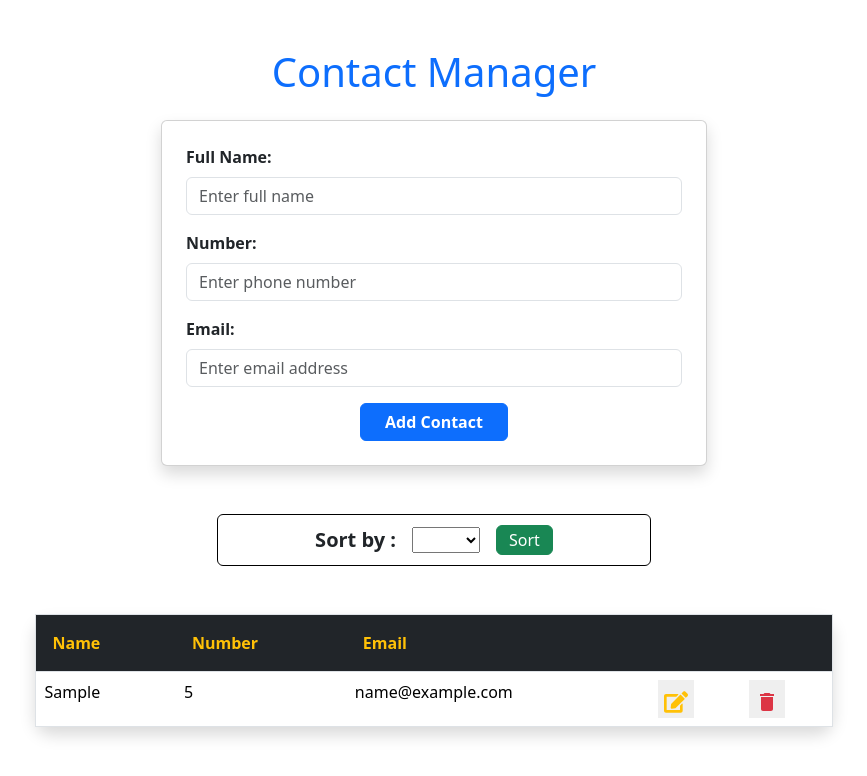
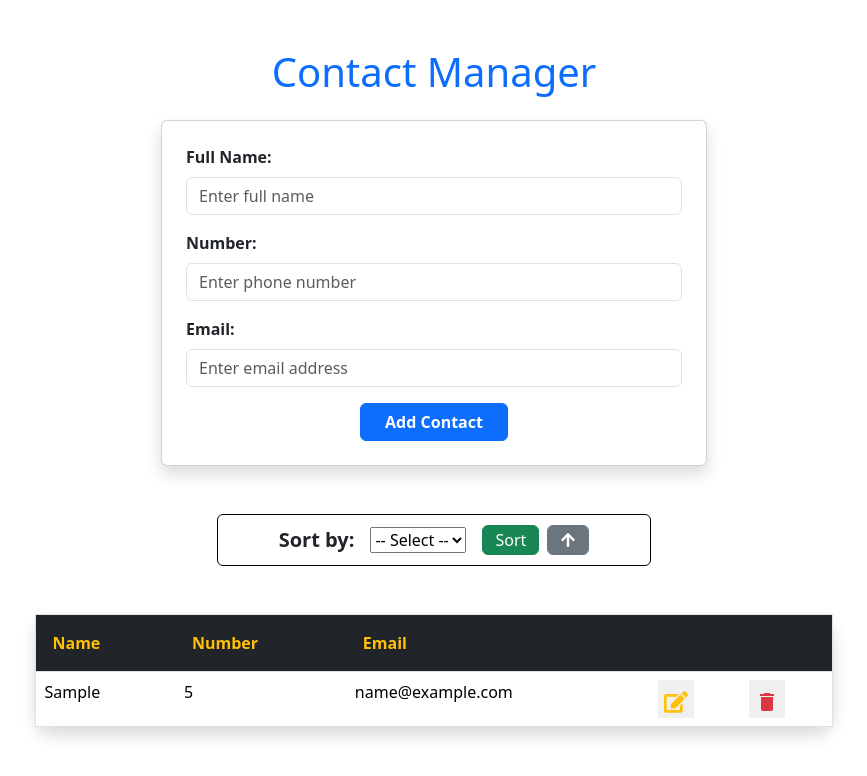
Before and after one commit to gauthamjoshy/contact-manager, a React (Vite) app: page / in a window 1280 px wide. Both pictures are taken after typing "Sample", "5", "name@example.com" into the empty fields and a click on the button "Add Contact". Shown: the top 776 px of the page, without its empty margins (206-1073 px from the left). Built offline with nearby package versions, Linux system fonts and the light colour scheme.

Commit message:
after sort

```diff
--- a/src/pages/PhoneBook.jsx
+++ b/src/pages/PhoneBook.jsx
@@ -1,115 +1,174 @@
 import React, { useState } from "react";
 import { FaEdit } from "react-icons/fa";
 import { MdDelete } from "react-icons/md";
+import { FaArrowUp, FaArrowDown } from "react-icons/fa"; // for toggle icons
 
 function PhoneBook() {
+  // single contact input state
+  const [contact, addContact] = useState({
+    name: "",
+    number: "",
+    email: "",
+  });
+
+  // all contacts
+  const [newContact, addNewContact] = useState([]);
+
+  // alert messages
+  const [alertMessage, currentAlertMessage] = useState("");
+
+  // sorting
+  const [sortBy, setSortBy] = useState("");
+  const [ascending, setAscending] = useState(true);
+
+  // check duplicate
+  const checkDuplicates = (contact) => {
+    return newContact.some(
+      (person) =>
+        person.name === contact.name &&
+        person.number === contact.number &&
+        person.email === contact.email
+    );
+  };
+
   // add contact
-    const [contact, addContact] = useState({
-        name : "",
-        number : "",
-        email : ""
-    })
-
-    const [newContact, addNewContact] = useState([]) //to store the newly adding contacts
-
-    const [alertMessage, currentAlertMessage] = useState("")  // to show warning messages
-
-
-    const checkDuplicates = (contact)=>{ // to check for duplicates
-        return newContact.some((person)=>
-            person.name == contact.name && person.number == contact.number && person.email == contact.email
-        )
-    }
-
-    const handleContact = ()=>{
-        if(contact.name && contact.number && contact.email){
-            if(contact.name.trim() !=="" && contact.number.trim() !=="" && contact.email.trim() !==""){
-                // addNewContact([...newContact, contact])
-                // console.log(contact);
-                if(checkDuplicates(contact)){
-                    currentAlertMessage("Contact Already Exist...!")
-                }else{
-                   addNewContact([...newContact, contact])
+  const handleContact = () => {
+    if (contact.name && contact.number && contact.email) {
+      if (
+        contact.name.trim() !== "" &&
+        contact.number.trim() !== "" &&
+        contact.email.trim() !== ""
+      ) {
+        if (checkDuplicates(contact)) {
+          currentAlertMessage("⚠️ Contact Already Exists!");
+        } else {
+          addNewContact([...newContact, contact]);
           addContact({
             name: "",
             number: "",
-                    email:""
-                   })
+            email: "",
+          });
+          currentAlertMessage("");
+        }
+      }
+    } else {
+      currentAlertMessage("⚠️ Please fill all the details completely!");
+    }
+  };
+
+  // edit contact
+  const editContact = (index) => {
+    addContact({
+      name: newContact[index].name,
+      number: newContact[index].number,
+      email: newContact[index].email,
+    });
+    const tempContact = [...newContact];
+    tempContact.splice(index, 1);
+    addNewContact(tempContact);
+  };
+
+  // delete contact
+  const deleteContact = (index) => {
+    const deleteList = [...newContact];
+    deleteList.splice(index, 1);
+    addNewContact(deleteList);
+  };
+
+  // sort contacts
+  const handleSort = () => {
+    if (!sortBy) {
+      currentAlertMessage("⚠️ Please select a sort type first!");
+      return;
     }
 
+    const sortedContacts = [...newContact].sort((a, b) => {
+      let valA = a[sortBy].toLowerCase();
+      let valB = b[sortBy].toLowerCase();
+      if (valA < valB) return ascending ? -1 : 1;
+      if (valA > valB) return ascending ? 1 : -1;
+      return 0;
+    });
 
-            }
+    addNewContact(sortedContacts);
+    currentAlertMessage("");
+  };
 
-
-        }else{
-            currentAlertMessage("Please fill all the details completely...!")
-
-        }
-
-    }
-
-    //edit contact
-    const editContact = (index)=>{
-        addContact({
-        name : newContact[index].name,
-        number : newContact[index].number,
-        email : newContact[index].email
-        })
-        const tempContact = [...newContact]
-        tempContact.splice(index, 1)
-        addNewContact(tempContact)
-    }
-
-    //delete contact
-    const deleteContact = (index)=>{
-        const deleteList = [...newContact]
-        deleteList.splice(index, 1)
-        addNewContact(deleteList)
-
-    }
-
-
-
-
-    //clear
-    // const clearContact = (index)=>{
-    //     addContact({
-    //         name: newContact[index].name = "",
-    //         number : newContact[index].number = "",
-    //     email : newContact[index].email
-    //     })
-    // }
-
-
+  // toggle ascending/descending
+  const toggleOrder = () => setAscending(!ascending);
 
   return (
     <>
       <div className="container mt-5">
         <h1 className="text-center text-primary mb-4">Contact Manager</h1>
 
+        {/* Input Card */}
         <div className="row justify-content-center">
           <div className="col-md-6">
             <div className="card shadow p-4">
               <div className="mb-3">
-                        <label htmlFor="name" className="form-label fw-bold">Full Name:</label>
-                        <input type="text" id="name" value={contact.name} onChange={(e)=>{addContact({...contact, name:e.target.value}); currentAlertMessage("")}} className="form-control" placeholder="Enter full name" />
+                <label htmlFor="name" className="form-label fw-bold">
+                  Full Name:
+                </label>
+                <input
+                  type="text"
+                  id="name"
+                  value={contact.name}
+                  onChange={(e) => {
+                    addContact({ ...contact, name: e.target.value });
+                    currentAlertMessage("");
+                  }}
+                  className="form-control"
+                  placeholder="Enter full name"
+                />
               </div>
 
               <div className="mb-3">
-                        <label htmlFor="number" className="form-label fw-bold">Number:</label>
-                        <input type="number" id="number" value={contact.number} onChange={(e)=>{addContact({...contact, number:e.target.value}); currentAlertMessage("")}} className="form-control" placeholder="Enter phone number" />
+                <label htmlFor="number" className="form-label fw-bold">
+                  Number:
+                </label>
+                <input
+                  type="number"
+                  id="number"
+                  value={contact.number}
+                  onChange={(e) => {
+                    addContact({ ...contact, number: e.target.value });
+                    currentAlertMessage("");
+                  }}
+                  className="form-control"
+                  placeholder="Enter phone number"
+                />
               </div>
 
               <div className="mb-3">
-                        <label htmlFor="email" className="form-label fw-bold">Email:</label>
-                        <input type="email" id="email" value={contact.email} onChange={(e)=>{addContact({...contact, email:e.target.value}); currentAlertMessage("")}} className="form-control" placeholder="Enter email address" />
+                <label htmlFor="email" className="form-label fw-bold">
+                  Email:
+                </label>
+                <input
+                  type="email"
+                  id="email"
+                  value={contact.email}
+                  onChange={(e) => {
+                    addContact({ ...contact, email: e.target.value });
+                    currentAlertMessage("");
+                  }}
+                  className="form-control"
+                  placeholder="Enter email address"
+                />
               </div>
 
               <div className="text-center">
-                        <button onClick={handleContact} className="btn btn-primary fw-bold px-4">Add Contact</button>
+                <button
+                  onClick={handleContact}
+                  className="btn btn-primary fw-bold px-4"
+                >
+                  Add Contact
+                </button>
 
-                        {alertMessage &&(
-                            <h5 className="text-center fw-medium text-warning mt-3">{alertMessage}</h5>
+                {alertMessage && (
+                  <h5 className="text-center fw-medium text-warning mt-3">
+                    {alertMessage}
+                  </h5>
                 )}
               </div>
             </div>
@@ -117,33 +176,62 @@ function PhoneBook() {
         </div>
       </div>
 
+      {/* Sort Section */}
+      <div className="row">
+        <div className="col-4"></div>
+        <div className="col mt-5 border border-black rounded w-100">
+          {newContact.length !== 0 && (
+            <div
+              style={{ height: "50px" }}
+              className="main d-flex justify-content-center align-items-center gap-3"
+            >
+              <label className="fs-5 fw-bold" htmlFor="">
+                Sort by:
+              </label>
+              <select
+                value={sortBy}
+                onChange={(e) => setSortBy(e.target.value)}
+              >
+                <option value="">-- Select --</option>
+                <option className="fw-medium" value="name">
+                  Name
+                </option>
+                <option className="fw-medium" value="number">
+                  Number
+                </option>
+                <option className="fw-medium" value="email">
+                  Email
+                </option>
+              </select>
+              <div className="d-flex gap-2">
+                <button
+                  onClick={handleSort}
+                  style={{ width: "auto", height: "30px" }}
+                  className="btn btn-success d-flex justify-content-center align-items-center"
+                >
+                  Sort
+                </button>
 
-
-            <div className="row">
-
-                    <div className="col-4"></div>
-                    <div className="col mt-5 border border-black rounded rounded w-100">
-                        {newContact.length !== 0?
-                            <div style={{height:"50px"}} className="main d-flex justify-content-center align-items-center gap-3">
-                            <label className="fs-5 fw-bold" htmlFor="">Sort by : </label>
-                            <select name="" id="">
-                                <option value=""> </option>
-                                <option className="fw-medium" value="">Name</option>
-                            </select>
-                            <div>
-                                <button style={{width:"auto", height:"30px"}} className="btn btn-success d-flex justify-content-center align-items-center">Sort</button>
+                <button
+                  onClick={toggleOrder}
+                  style={{ width: "auto", height: "30px" }}
+                  className="btn btn-secondary d-flex justify-content-center align-items-center"
+                  title="Toggle Asc/Desc"
+                >
+                  {ascending ? <FaArrowUp /> : <FaArrowDown />}
+                </button>
               </div>
             </div>
-                        :""}
+          )}
         </div>
         <div className="col-4"></div>
-
       </div>
 
+      {/* Display Table */}
       <div className="row mt-5">
         <div className="col-1"></div>
         <div className="col d-flex justify-content-center align-items-center">
-                    {newContact.length !== 0 ?
+          {newContact.length !== 0 ? (
             <table className="table border shadow rounded-4 w-75">
               <thead className="table-dark border">
                 <tr className="border">
@@ -155,20 +243,36 @@ function PhoneBook() {
                 </tr>
               </thead>
               <tbody>
-                            {
-                                newContact.map((person, index)=>(
+                {newContact.map((person, index) => (
                   <tr key={index}>
-                                        <td className="">{person.name}</td>
-                                        <td className="">{person.number}</td>
-                                        <td className="">{person.email}</td>
-                                        <td><button onClick={()=>editContact(index)} className="fs-4 text-warning border-0"><FaEdit /></button></td>
-                                        <td><button onClick={()=>deleteContact(index)} className="fs-4 text-danger border-0"><MdDelete /></button></td>
+                    <td>{person.name}</td>
+                    <td>{person.number}</td>
+                    <td>{person.email}</td>
+                    <td>
+                      <button
+                        onClick={() => editContact(index)}
+                        className="fs-4 text-warning border-0"
+                      >
+                        <FaEdit />
+                      </button>
+                    </td>
+                    <td>
+                      <button
+                        onClick={() => deleteContact(index)}
+                        className="fs-4 text-danger border-0"
+                      >
+                        <MdDelete />
+                      </button>
+                    </td>
                   </tr>
-                                ))
-                            }
+                ))}
               </tbody>
             </table>
-                    : <h1 className="text-center text-primary">No Contacts Added Yet</h1>}
+          ) : (
+            <h1 className="text-center text-primary">
+              No Contacts Added Yet
+            </h1>
+          )}
         </div>
         <div className="col-1"></div>
       </div>
```
Lines whose indentation alone changed are shown as unchanged.
